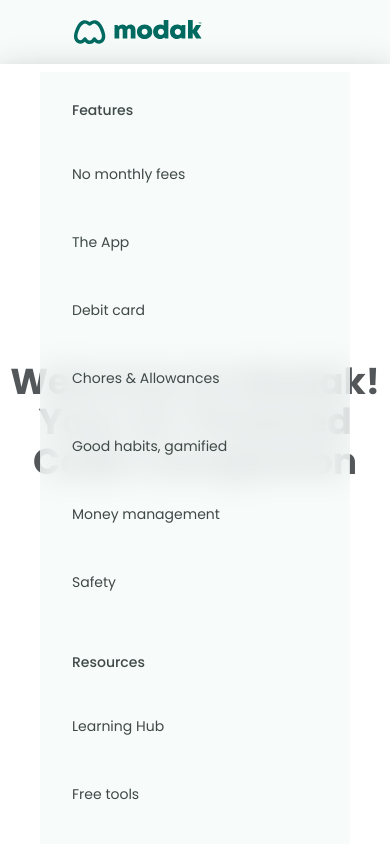
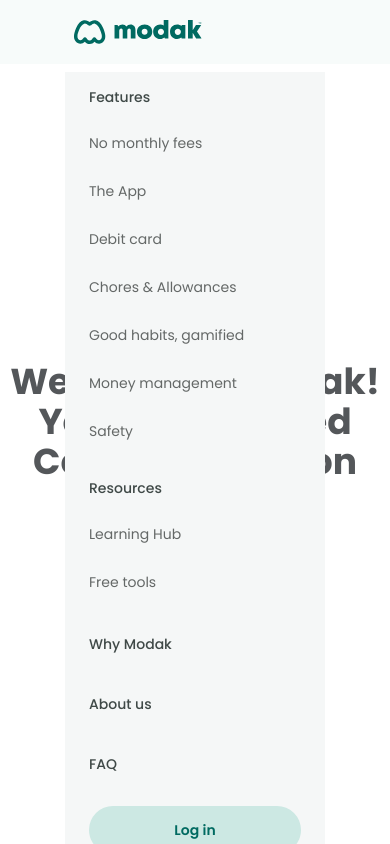
Before and after one commit to E0DUAR/web-modak, a React (Vite) app: page / in a window 390 px wide. Both pictures are taken after a click on the button "Abrir menú". Shown: the top 844 px of the page. Built offline with nearby package versions, Linux system fonts and the light colour scheme; some icons are missing.

Commit message:
Update: Estilos del menu del header en mobile

```diff
--- a/src/ui/molecules/mobile-vertical-menu/mobile-vertical-menu.tsx
+++ b/src/ui/molecules/mobile-vertical-menu/mobile-vertical-menu.tsx
@@ -6,36 +6,38 @@
 export const MobileVerticalMenu = ({ textHeader, items }: MobileVerticalMenuProps) => {
 
   const headerStyles = {
-    backgroundColor: "transparent",
+    backgroundColor: "#f5f7f7",
     color: "#3f4947",
     fontWeight: 500,
     lineHeight: "24px",
     fontSize: "14px",
     textTransform: "none",
-    padding: "18px 32px",
+    paddingTop: "5px",
+    paddingBottom: "10px",
+    paddingLeft: "24px",
+    paddingRight: "24px",
     display: "block",
     textAlign: "left",
   };
 
   const itemTextStyles = {
-    color: "#3f4947",
+    color: "#646867",
     fontWeight: 400,
     lineHeight: "24px",
     fontSize: "14px",
     textTransform: "none",
-    ":hover": { backgroundColor: "transparent", color: "#006a61" },
+    ":hover": { backgroundColor: "#f5f7f7", color: "#006a61" },
   };
 
   const itemButtonStyles = {
-    padding: "18px 32px",
+      padding: "8px 24px",
      ":hover": { backgroundColor: "transparent"}
   };
 
   return (
     <div>
-      <div>
         <List>
-          <ListSubheader disableGutters sx={headerStyles}>
+          <ListSubheader disableSticky sx={headerStyles}>
             {textHeader}
           </ListSubheader>
 
@@ -45,7 +47,6 @@
             </ListItemButton>
           ))}
         </List>
-      </div>
     </div>
   );
 };
--- a/src/ui/organisms/header/header.tsx
+++ b/src/ui/organisms/header/header.tsx
@@ -3,7 +3,7 @@
 import { DropdownMenu, MobileVerticalMenu } from "../../molecules/";
 import MenuIcon from "@mui/icons-material/Menu";
 import CloseIcon from "@mui/icons-material/Close";
-import { Button as MuiButton, Drawer } from "@mui/material";
+import { Button as MuiButton, Drawer, Box } from "@mui/material";
 
 // --- Datos para los menús desplegables ---
 const featuresItems = [
@@ -14,9 +14,6 @@
   { label: "Good habits, gamified", href: "#" },
   { label: "Money management", href: "#" },
   { label: "Safety", href: "#" },
-
-
-
 ];
 const resourcesItems = [
   { label: "Learning Hub", href: "#" },
@@ -29,6 +26,8 @@
   const handleClose = useCallback(() => setOpen(false), []);
   const toggle = useCallback(() => setOpen((prev) => !prev), []);
 
+
+
   // --- Estilos unificados para todos los enlaces de navegación ---
   const navLinkStyles = {
     color: "#3f4947",
@@ -38,7 +37,7 @@
     textTransform: "none",
     padding: "18px 24px",
     display: "block",
-    textAlign: 'left',
+    textAlign: "left",
     ":hover": { backgroundColor: "transparent", color: "#006a61" },
   };
 
@@ -80,18 +79,24 @@
             anchor="top"
             open={open}
             onClose={handleClose}
-            ModalProps={{ keepMounted: true, disableScrollLock: true, disableAutoFocus: true }}
+            ModalProps={{
+              keepMounted: true,
+              disableScrollLock: false, // cuando se abre el modal, desactivar el scroll del body
+              disableAutoFocus: true,
+            }}
             slotProps={{
               paper: {
                 sx: {
                   backgroundColor: "transparent",
                   top: "4rem",
                   height: "calc(100vh - 4rem)",
+                  overflow: "auto",
                   display: "flex",
                   flexDirection: "column",
-                  overflow: "auto",
                   width: "100%",
-                  padding: "0 40px",
+                  padding: "0 65px",
+                  borderTop: "none",
+                  boxShadow: "none",
                 },
               },
               backdrop: { sx: { backgroundColor: "transparent" } },
@@ -99,12 +104,19 @@
           >
             {/* Contenido del Drawer */}
 
-            <nav className="bg-[#f5faf8bf] backdrop-blur-[16px] lg:rounded-[12px] mt-[8px] w-full lg:flex lg:flex-col">
+            <nav className="bg-[#f5f7f7] backdrop-blur-[16px] lg:rounded-[12px] mt-[8px] w-full [10px] lg:flex lg:flex-col">
               <MobileVerticalMenu textHeader="Features" items={featuresItems} />
-              <MobileVerticalMenu textHeader="Resources" items={resourcesItems} />
+              <MobileVerticalMenu
+                textHeader="Resources"
+                items={resourcesItems}
+              />
               <MuiButton sx={navLinkStyles}>Why Modak</MuiButton>
               <MuiButton sx={navLinkStyles}>About us</MuiButton>
               <MuiButton sx={navLinkStyles}>FAQ</MuiButton>
+              <Box className="px-[24px] pt-[12px] pb-[24px] ">
+                <Button variant="primary" className="w-full">Log in</Button>
+              </Box>
+
             </nav>
           </Drawer>
 
```
